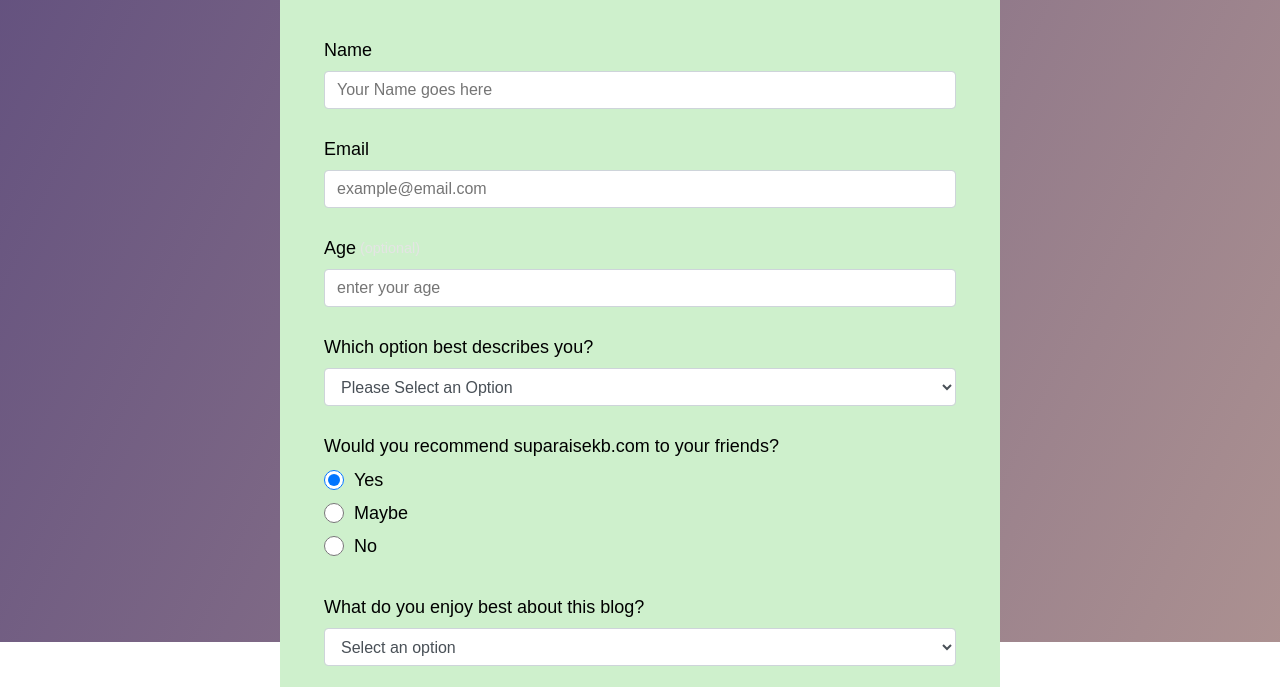
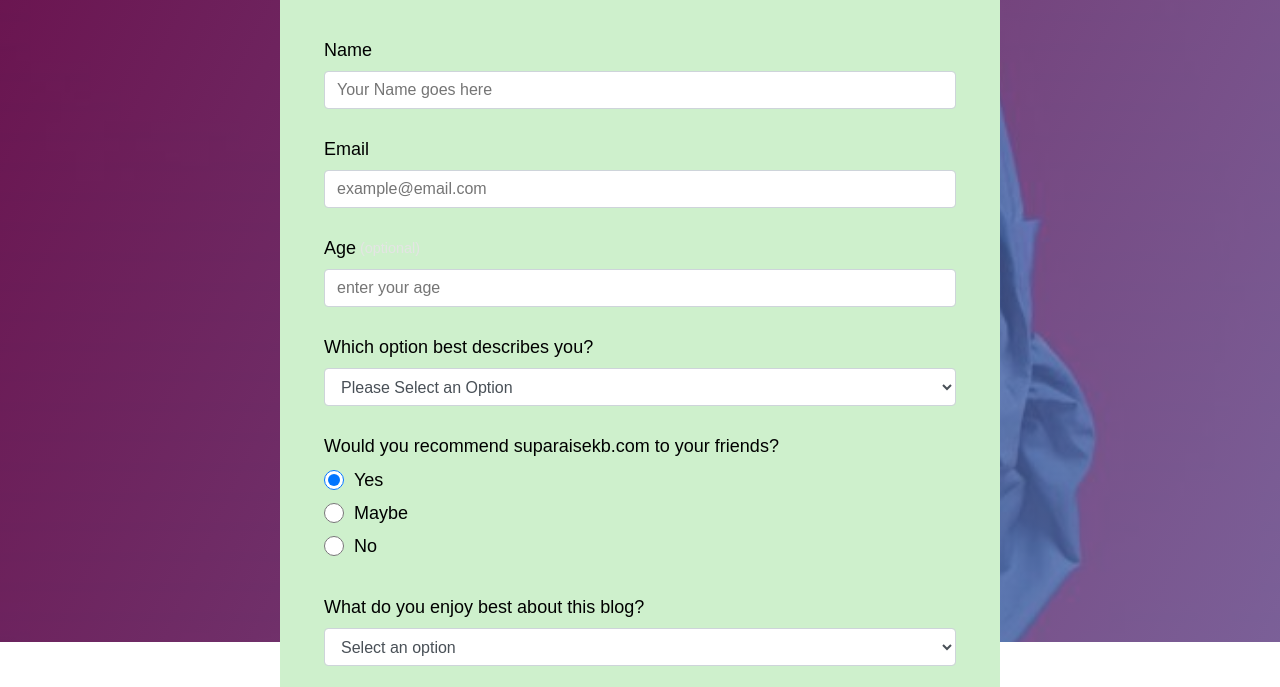
Before and after one commit to supapraisekb/survey-form, a plain HTML site: page survey-form/index.html in a window 1280 px wide. Shown: the part 158-845 px from the top of the page. Drawn offline with Linux system fonts and the light colour scheme.

Commit message:
Add files via upload

```diff
--- a/survey-form/css/style.css
+++ b/survey-form/css/style.css
@@ -38,10 +38,10 @@ body::before {
   background: var(--color-orange);
   background-image: linear-gradient(
       115deg,
-      rgba(58, 58, 158, 0.8),
-      rgba(136, 136, 206, 0.7)
+      rgba(35, 35, 130, 0.5),
+      rgba(100, 136, 206, 0.7)
     ),
-    url("DjUnik_graduation.png");
+    url('https://github.com/supapraisekb/survey-form/blob/main/survey-form/DjUnik_graduation.png');
   background-size: cover;
   background-repeat: no-repeat;
   background-position: center;
```
